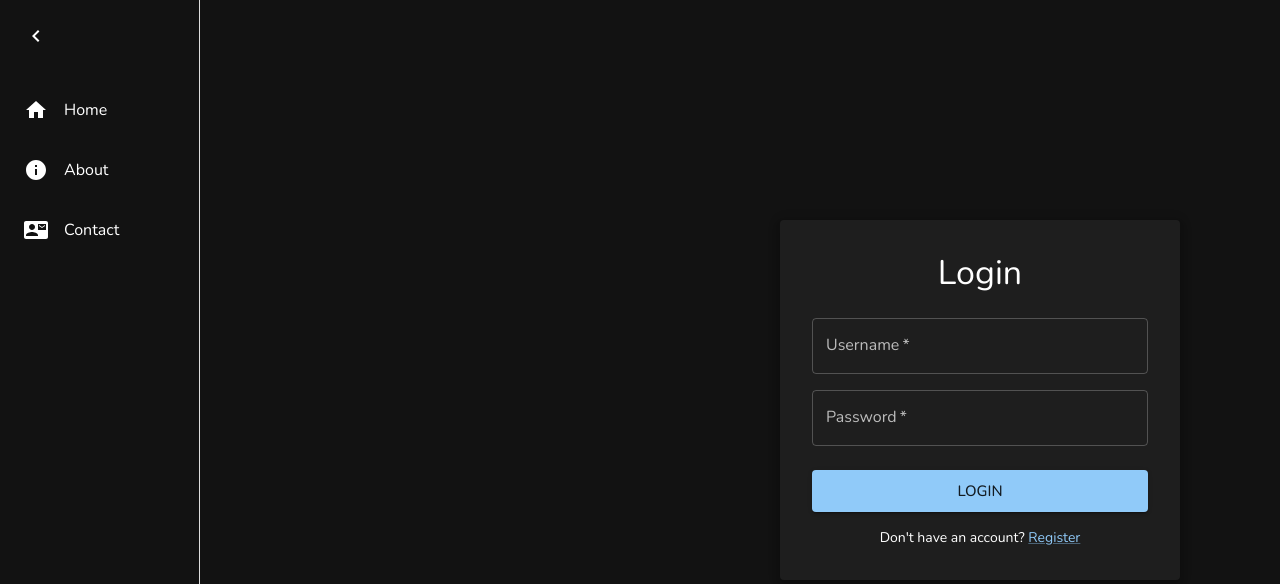
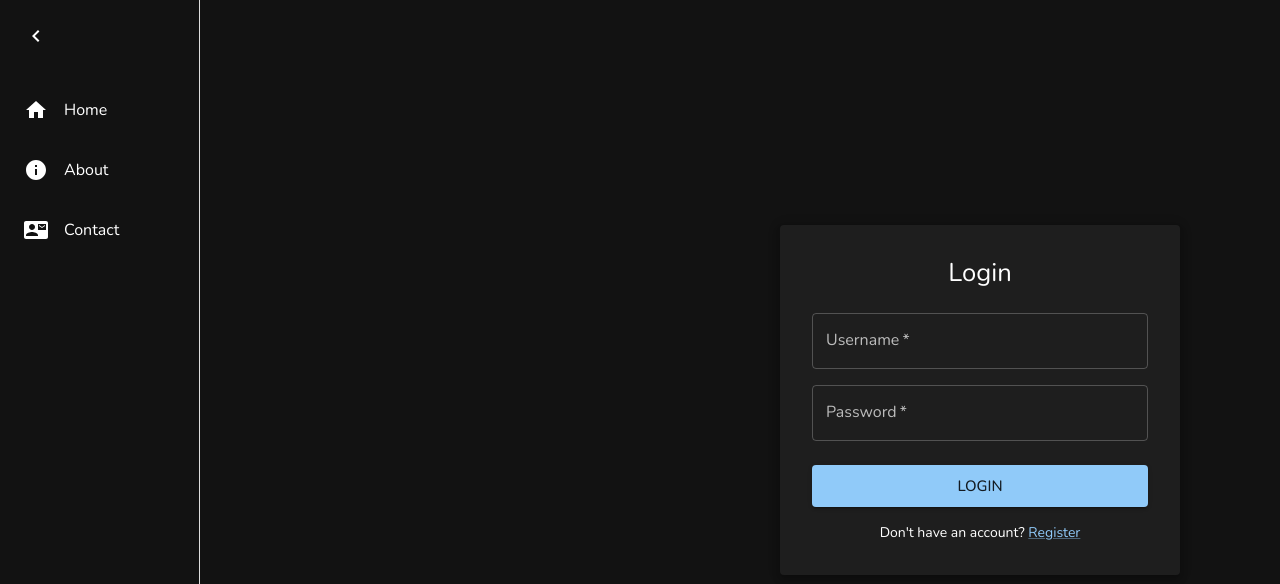
Before and after one commit to ksauravhash/mem-note, a React (Vite) app: page /login in a window 1280 px wide. Shown: the top 584 px of the page. Built offline with nearby package versions, Linux system fonts and the light colour scheme.

Commit message:
Theme Update
Changes here:
 - Updated the fonts in the theme
 - Removed unnecessary console.log lines
 - Updated package-lock file

```diff
--- a/src/components/Auth.tsx
+++ b/src/components/Auth.tsx
@@ -14,7 +14,6 @@ const Auth = ({ children }: { children?: ReactNode }) => {
   const updateAuth = (authData: AuthType) => {
     localStorage.setItem(authStorageName, JSON.stringify(authData));
     setAuthValues(authData);
-    console.log(authData);
     axiosInstance.defaults.headers.common[
       "Authorization"
     ] = `Bearer ${authData?.accessToken}`;
--- a/src/components/ThemeContext.tsx
+++ b/src/components/ThemeContext.tsx
@@ -14,12 +14,27 @@ const theme = createTheme({
     },
     h2: {
       fontFamily: '"Lexend", sans-serif',
-      fontSize: "2rem",
+      fontSize: "2.4rem",
+    },
+    h3: {
+      fontSize: "2rem"
+    },
+    h4: {
+      fontSize: '1.6rem'
+    },
+    h5: {
+      fontSize: '1.4rem'
+    },
+    h6: {
+      fontSize: '1.2rem'
     },
     body1: {
       fontFamily: '"Nunito", sans-serif',
       fontSize: "1rem",
     },
+    body2: {
+      fontSize: '0.875rem'
+    }
   },
 });
 
```
Also changed, not shown: 1 other file (tests, documents, lock files or other folders).
